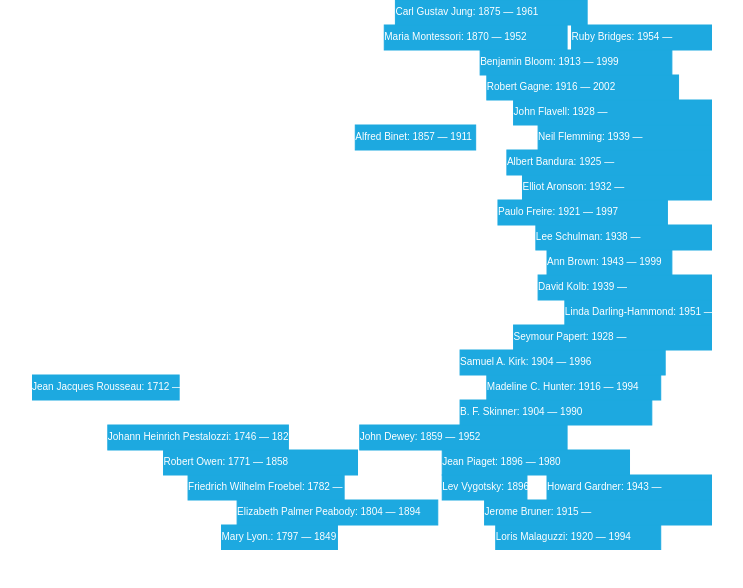
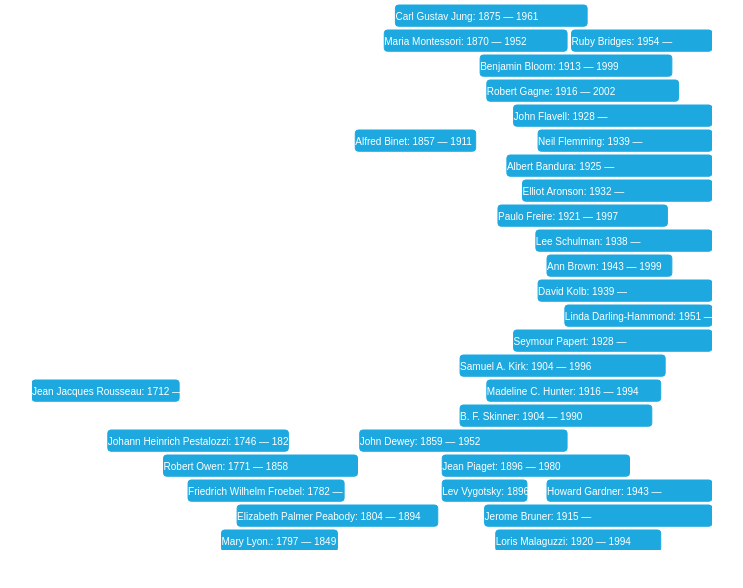
Before and after one commit to stevula/timeline-chart, a React (Create React App) app: page / in a window 1280 px wide. Shown: the top 588 px of the page, without its empty margins (268-1011 px from the left). Built offline with nearby package versions, Linux system fonts and the light colour scheme.

Commit message:
Refactor and add some row padding

```diff
--- a/src/Chart/index.js
+++ b/src/Chart/index.js
@@ -5,8 +5,10 @@ import Row from '../Row';
 class Chart extends Component {
   constructor(props) {
     super(props);
-    this.eduists = eduists.data;
-    this.state = { rows: this.getRows() };
+    this.state = {
+      eduists: eduists.data,
+      rows: this.getRows(eduists.data)
+    };
     this.rowHeight = 25;
     this.width = 680;
   }
@@ -18,14 +20,14 @@ class Chart extends Component {
       version="1.1"
       width={this.width}
       xmlns="http://www.w3.org/2000/svg">
-        {this.renderRows()}
+        {this.renderRows(this.state.rows)}
       </svg>;
   }
 
-  getBounds() {
+  getBounds(eduists) {
     let min = new Date().getFullYear();
     let max = 0;
-    this.eduists.forEach((person) => {
+    eduists.forEach((person) => {
       if (person.birth < min) {
         min = person.birth;
       }
@@ -38,9 +40,9 @@ class Chart extends Component {
     return { min, max };
   }
 
-  getRows() {
+  getRows(eduists) {
     const rows = [];
-    this.eduists.forEach((eduist) => {
+    eduists.forEach((eduist) => {
       let availableRow = rows.find((row) => {
         const latestRowDeath = row[row.length - 1].death;
         return latestRowDeath !== -1 && latestRowDeath < eduist.birth;
@@ -54,10 +56,10 @@ class Chart extends Component {
     return rows;
   }
 
-  renderRows() {
-    const { min, max } = this.getBounds();
+  renderRows(rowData) {
+    const { min, max } = this.getBounds(this.state.eduists);
     const scale = this.width / (max - min);
-    return this.state.rows.map((rowEduists, rowNumber) => {
+    return rowData.map((rowEduists, rowNumber) => {
       return <Row
         key={rowNumber}
         eduists={rowEduists}
--- a/src/Eduist/index.js
+++ b/src/Eduist/index.js
@@ -3,11 +3,14 @@ import React, { Component } from 'react';
 class Eduist extends Component {
   render() {
     const blue = 'rgb(29, 169, 224)';
+    const borderRadius = '3';
     return (
       <g className="Eduist" transform={`translate(${this.props.translateX}, 0)`}>
         <rect
           fill={blue}
           height={this.props.height}
+          rx={borderRadius}
+          ry={borderRadius}
           stroke={blue}
           width={this.props.width} />
 
--- a/src/Row/index.js
+++ b/src/Row/index.js
@@ -6,7 +6,7 @@ class Row extends Component {
     return (
       <g
         className="Row"
-        transform={`translate(0, ${this.props.translateY})`} >
+        transform={`translate(0, ${this.props.translateY + 5})`} >
         {this.renderEduists()}
       </g>
     );
@@ -22,7 +22,7 @@ class Row extends Component {
         key={eduist.name}
         dob={eduist.birth}
         dod={isAlive ? '' : eduist.death}
-        height={this.props.height}
+        height={this.props.height * .85}
         name={eduist.name}
         summary={eduist.summary}
         width={width}
```
